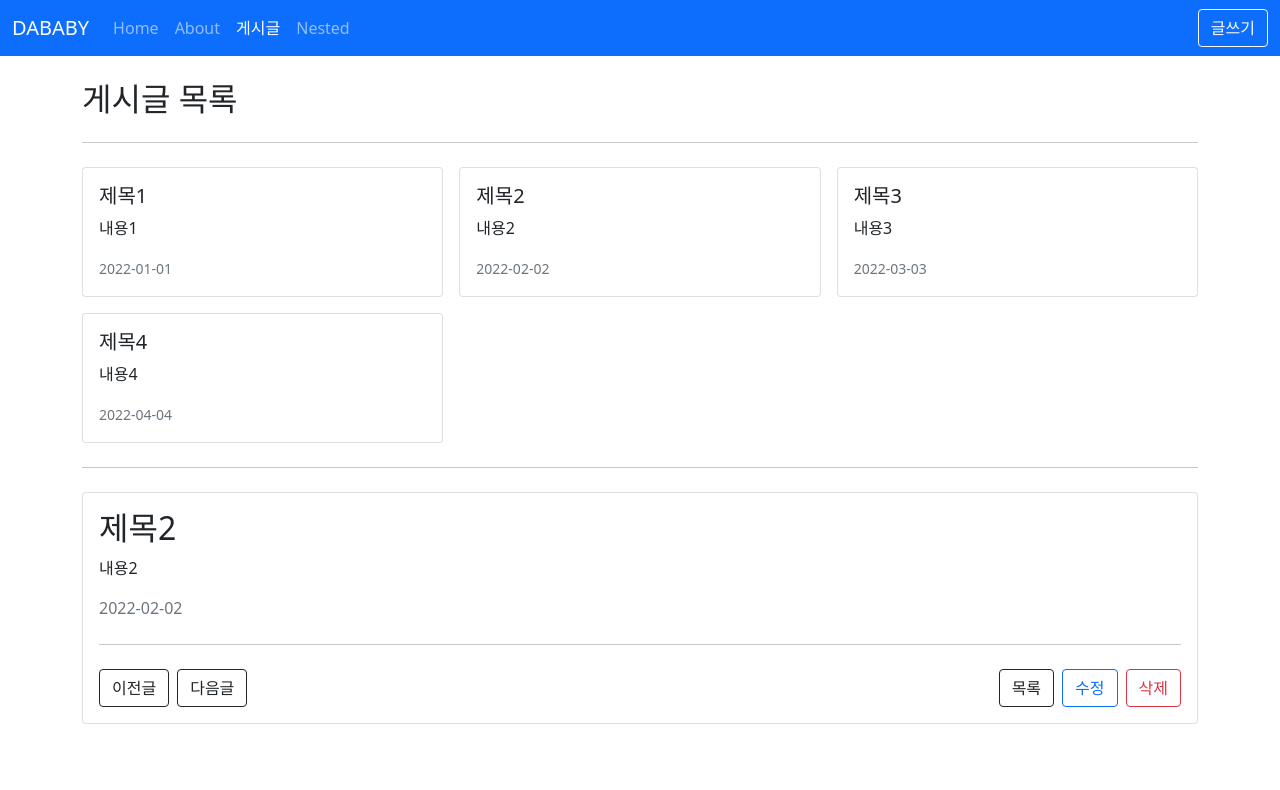
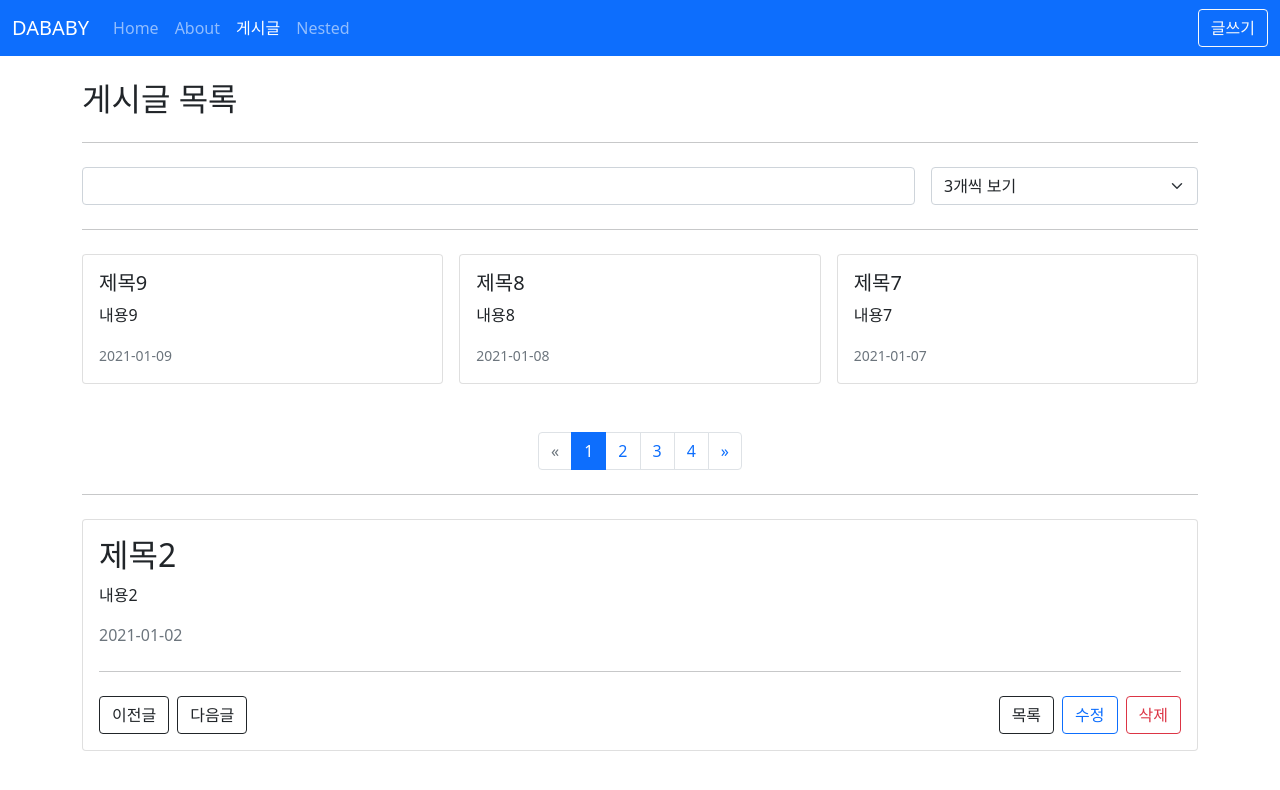
Before and after one commit to Dabee-ee/vue3-posts, a Vue app: page /posts in a window 1280 px wide. Shown: the top 790 px of the page. Built offline with nearby package versions, Linux system fonts and the light colour scheme; data requests are answered from the project's data file.

Commit message:
feat: Pagination & Filter 구현하기

```diff
--- a/db.json
+++ b/db.json
@@ -4,25 +4,61 @@
       "id": 1,
       "title": "제목1",
       "content": "내용1",
-      "createdAt": "2022-01-01"
+      "createdAt": "2021-01-01"
     },
     {
       "id": 2,
       "title": "제목2",
       "content": "내용2",
-      "createdAt": "2022-02-02"
+      "createdAt": "2021-01-02"
     },
     {
       "id": 3,
       "title": "제목3",
       "content": "내용3",
-      "createdAt": "2022-03-03"
+      "createdAt": "2021-01-03"
     },
     {
       "id": 4,
       "title": "제목4",
       "content": "내용4",
-      "createdAt": "2022-04-04"
+      "createdAt": "2021-01-04"
+    },
+    {
+      "id": 5,
+      "title": "제목5",
+      "content": "내용5",
+      "createdAt": "2021-01-05"
+    },
+    {
+      "id": 6,
+      "title": "제목6",
+      "content": "내용6",
+      "createdAt": "2021-01-06"
+    },
+    {
+      "id": 7,
+      "title": "제목7",
+      "content": "내용7",
+      "createdAt": "2021-01-07"
+    },
+    {
+      "id": 8,
+      "title": "제목8",
+      "content": "내용8",
+      "createdAt": "2021-01-08"
+    },
+    {
+      "id": 9,
+      "title": "제목9",
+      "content": "내용9",
+      "createdAt": "2021-01-09"
+    },
+    {
+      "title": "데이터 입니다",
+      "content": "데이터 입니다데이터 입니다",
+      "createdAt": 1652530345496,
+      "id": 10
     }
   ]
 }
--- a/src/api/posts.js
+++ b/src/api/posts.js
@@ -1,7 +1,7 @@
 import axios from 'axios';
 
-export function getPosts() {
-  return axios.get('http://localhost:3300/posts');
+export function getPosts(params) {
+  return axios.get('http://localhost:3300/posts', { params });
 }
 
 export function getPostById(id) {
--- a/src/views/posts/PostListView.vue
+++ b/src/views/posts/PostListView.vue
@@ -1,6 +1,21 @@
 <template>
   <div>
     <h2>게시글 목록</h2>
+    <hr class="my-4" />
+    <form @submit.prevent>
+      <div class="row g-3">
+        <div class="col">
+          <input v-model="params.title_like" type="text" class="form-control" />
+        </div>
+        <div class="col-3">
+          <select v-model="params._limit" class="form-select">
+            <option value="3">3개씩 보기</option>
+            <option value="6">6개씩 보기</option>
+            <option value="9">9개씩 보기</option>
+          </select>
+        </div>
+      </div>
+    </form>
     <hr class="my-4" />
     <div class="row g-3">
       <div v-for="post in posts" :key="post.id" class="col-4">
@@ -11,6 +26,23 @@
           @click="goPage(post.id)"></PostItem>
       </div>
     </div>
+    <nav class="mt-5" aria-label="Page navigation example">
+      <ul class="pagination justify-content-center">
+        <li class="page-item" :class="{ disabled: !(params._page > 1) }">
+          <a class="page-link" href="#" aria-label="Previous" @click.prevent="--params._page">
+            <span aria-hidden="true">&laquo;</span>
+          </a>
+        </li>
+        <li v-for="page in pageCount" :key="page" class="page-item" :class="{ active: params._page === page }">
+          <a class="page-link" href="#" @click.prevent="params._page = page">{{ page }}</a>
+        </li>
+        <li class="page-item" :class="{ disabled: !(params._page < pageCount) }">
+          <a class="page-link" href="#" aria-label="Next" @click.prevent="++params._page">
+            <span aria-hidden="true">&raquo;</span>
+          </a>
+        </li>
+      </ul>
+    </nav>
     <hr class="my-4" />
     <AppCard>
       <PostDetailView :id="2"></PostDetailView>
@@ -23,23 +55,35 @@
 import PostDetailView from '@/views/posts/PostDetailView.vue';
 import AppCard from '@/components/AppCard.vue';
 import { getPosts } from '@/api/posts';
-import { ref } from 'vue';
+import { computed, ref, watchEffect } from 'vue';
 import { useRouter } from 'vue-router';
 
 const router = useRouter();
 const posts = ref([]);
+const params = ref({
+  _sort: 'createdAt',
+  _order: 'desc',
+  _page: 1,
+  _limit: 3,
+  title_like: '',
+});
+// pagination
+const totalCount = ref(0);
+const pageCount = computed(() => Math.ceil(totalCount.value / params.value._limit));
 
 const fetchPosts = async () => {
   try {
-    const { data } = await getPosts();
+    const { data, headers } = await getPosts(params.value);
     posts.value = data;
+    totalCount.value = headers['x-total-count'];
     console.log(posts.value);
   } catch (error) {
     console.error(error);
   }
 };
+watchEffect(fetchPosts);
 
-fetchPosts();
+// fetchPosts();
 const goPage = id => {
   // router.push(`/posts/${id}`);
   router.push({
```
